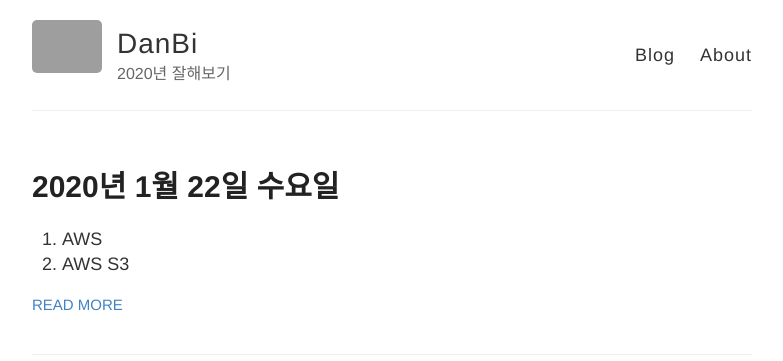
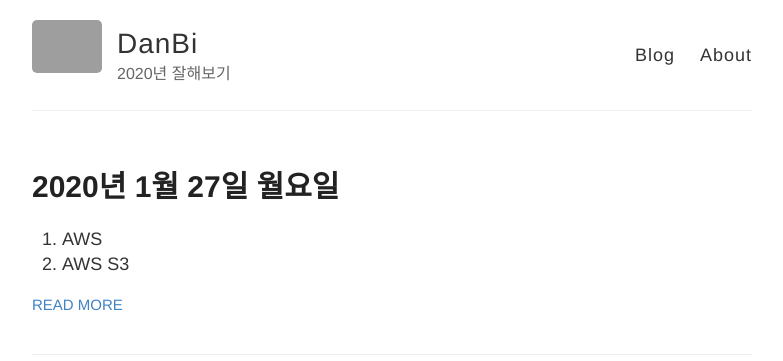
Before and after one commit to DanBi-Lee/DanBi-Lee.github.io, a Jekyll site: the page built from index.html, in a window 1280 px wide and 900 px high. Shown: the top 361 px of the window, without its empty margins (248-1031 px from the left). Built offline with Jekyll 4.4.1, drawn with Linux system fonts in a browser that asks for light colours; grey boxes are pictures that could not be loaded.

Commit message:
Update 2020-1-27-TIL-200127.md

```diff
--- a/_posts/2020-1-27-TIL-200127.md
+++ b/_posts/2020-1-27-TIL-200127.md
@@ -1,6 +1,6 @@
 ---
 layout: post
-title: 2020년 1월 22일 수요일
+title: 2020년 1월 27일 월요일
 tags: [TIL]
 ---
 
```
